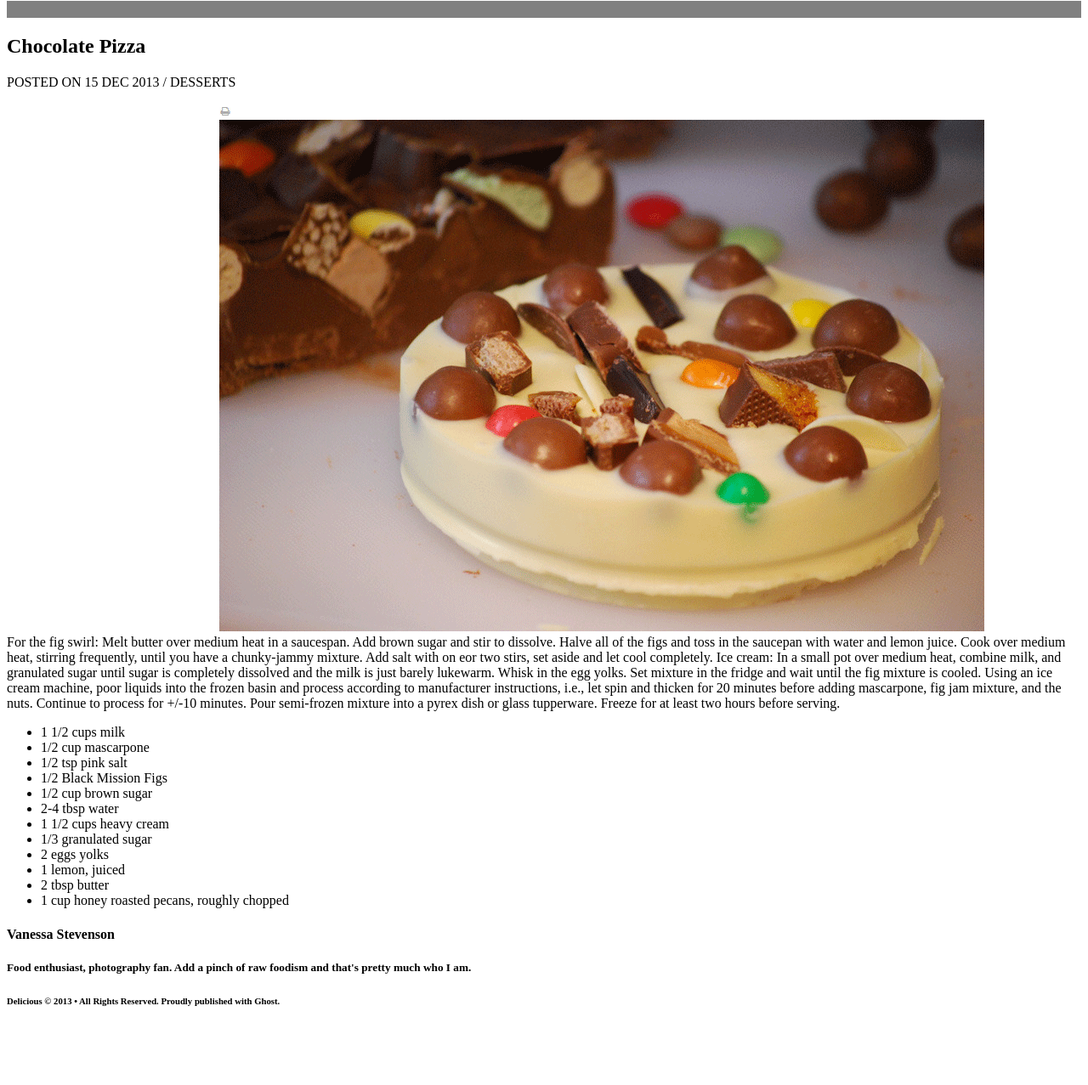
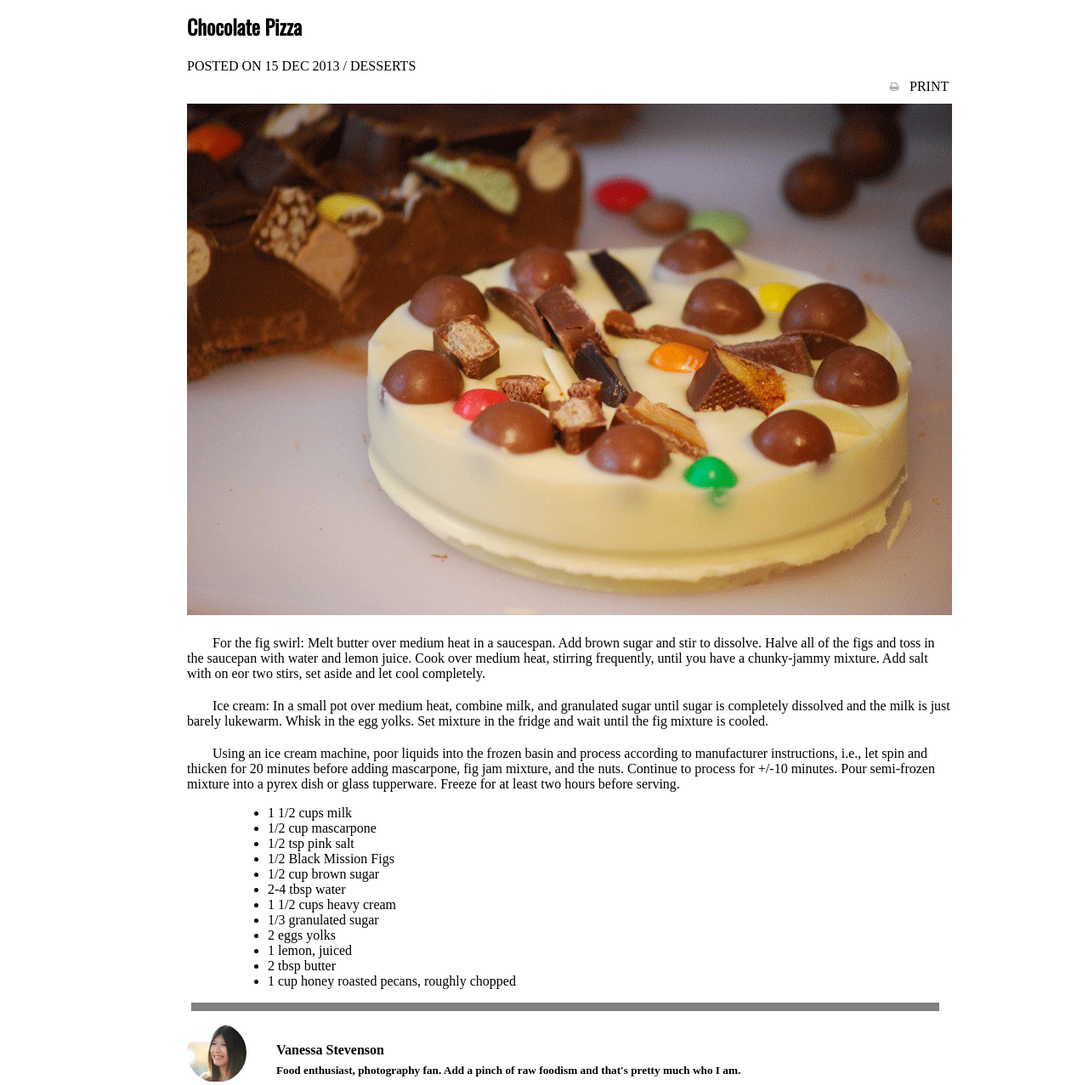
Before and after one commit to chamberi/chocolate-pizza, a plain HTML site: page index.html in a window 1280 px wide. Shown: the part 205-1482 px from the top of the page at 85% size. Before the commit the page ends 1414 px from the top, so only its background shows below. Drawn offline with nearby package versions, Linux system fonts and the light colour scheme.

Commit message:
Fixed margins. Aligned texts, and images.

```diff
--- a/index.html
+++ b/index.html
@@ -3,11 +3,11 @@
 <head>
   <title>Chocolate Pizza Page</title>
   <link href="style.css" rel="stylesheet">
+  <link href="https://fonts.googleapis.com/css?family=Oswald" rel="stylesheet">
 </head>
 <body>
 <header>
-  <img src="images/logo.png">
-  <h3>Delicious</h3>
+  <img src="images/logo.png"><h3>Delicious</h3>
   <p>THE BEST FOOD BLOG ON THE WEB</p>
   <img id="fb" src="images/fb-icon.png" />
   <img id="twit" src="images/twit-icon.png" />
@@ -17,22 +17,22 @@
   <img id="pin" src="images/pint-icon.png" />
   <img id="rss" src="images/rss-icon.png" />
   <img id="mail" src="images/mail-icon.png" />
-  <div></div>
+  <div class="topDiv"></div>
 </header>
 <section id="top">
   <h2>Chocolate Pizza</h2>
   <p>POSTED ON 15 DEC 2013 / DESSERTS</p>
-  <img src="images/print-icon.png" />
+  <img src="images/print-icon.png" class="print"/><a class="printWord">PRINT</a>
 </section>
 <section id="heroImg">
-  <img src="images/choco-pizza.png" />
+  <img src="images/choco-pizza.png" class="hero"/>
 </section>
 <section id="para">
-  For the fig swirl: Melt butter over medium heat in a saucespan. Add brown sugar and stir to dissolve. Halve all of the figs and toss in the saucepan with water and lemon juice. Cook over medium heat, stirring frequently, until you have a chunky-jammy mixture. Add salt with on eor two stirs, set aside and let cool completely.
+  <article>For the fig swirl: Melt butter over medium heat in a saucespan. Add brown sugar and stir to dissolve. Halve all of the figs and toss in the saucepan with water and lemon juice. Cook over medium heat, stirring frequently, until you have a chunky-jammy mixture. Add salt with on eor two stirs, set aside and let cool completely.</br></article>
 
-  Ice cream: In a small pot over medium heat, combine milk, and granulated sugar until sugar is completely dissolved and the milk is just barely lukewarm. Whisk in the egg yolks. Set mixture in the fridge and wait until the fig mixture is cooled.
+  <article>Ice cream: In a small pot over medium heat, combine milk, and granulated sugar until sugar is completely dissolved and the milk is just barely lukewarm. Whisk in the egg yolks. Set mixture in the fridge and wait until the fig mixture is cooled.</br></article>
 
-  Using an ice cream machine, poor liquids into the frozen basin and process according to manufacturer instructions, i.e., let spin and thicken for 20 minutes before adding mascarpone, fig jam mixture, and the nuts. Continue to process for +/-10 minutes. Pour semi-frozen mixture into a pyrex dish or glass tupperware. Freeze for at least two hours before serving.
+  <article>Using an ice cream machine, poor liquids into the frozen basin and process according to manufacturer instructions, i.e., let spin and thicken for 20 minutes before adding mascarpone, fig jam mixture, and the nuts. Continue to process for +/-10 minutes. Pour semi-frozen mixture into a pyrex dish or glass tupperware. Freeze for at least two hours before serving.</article>
 </section>
 <section id="recipe">
   <ul>
@@ -50,7 +50,9 @@
     <li>1 cup honey roasted pecans, roughly chopped</li>
   </ul>
 </section>
+<div class="bottomDiv"></div>
 <section id="bottom">
+  <img src="images/van-pic.png" id="vanessa">
   <h4>Vanessa Stevenson</h4>
   <h5>Food enthusiast, photography fan. Add a pinch of raw foodism and that's pretty much who I am.</h5>
 </section>
--- a/style.css
+++ b/style.css
@@ -1,9 +1,61 @@
+* {
+  margin-left: 55px;
+  margin-right: 40px;
+}
+.topDiv {
+  height: 20px;
+  width: 900px;
+  background-color: gray;
+}
+
+h2 {
+  font-family: Oswald;
+}
+
+.print {
+  position: relative;
+  left: 825px;
+  top: -10px;
+}
+
+.printWord {
+  text-align: left;
+  position: relative;
+  left: 742px;
+  top: -10px;
+}
+.hero {
+
+}
+
+article {
+  text-indent: 30px;
+  margin-top: 20px;
+}
 
 img {
-  margin-left: 250px;
+  align-items: center;
+  margin-left: 55px;
+  margin-right: 40px;
 }
 
-div {
-  height: 20px;
+#vanessa {
+  margin-top: 15px;
+}
+
+h4 {
+  margin-left: 160px;
+  margin-top: -50px;
+}
+
+h5 {
+  margin-left: 160px;
+  margin-top: -15px;
+}
+
+.bottomDiv {
+  height: 10px;
+  width: 880px;
+  position: relative;
+  left:60px;
   background-color: gray;
-}
```
Also changed, not shown: images/app.png (added).
